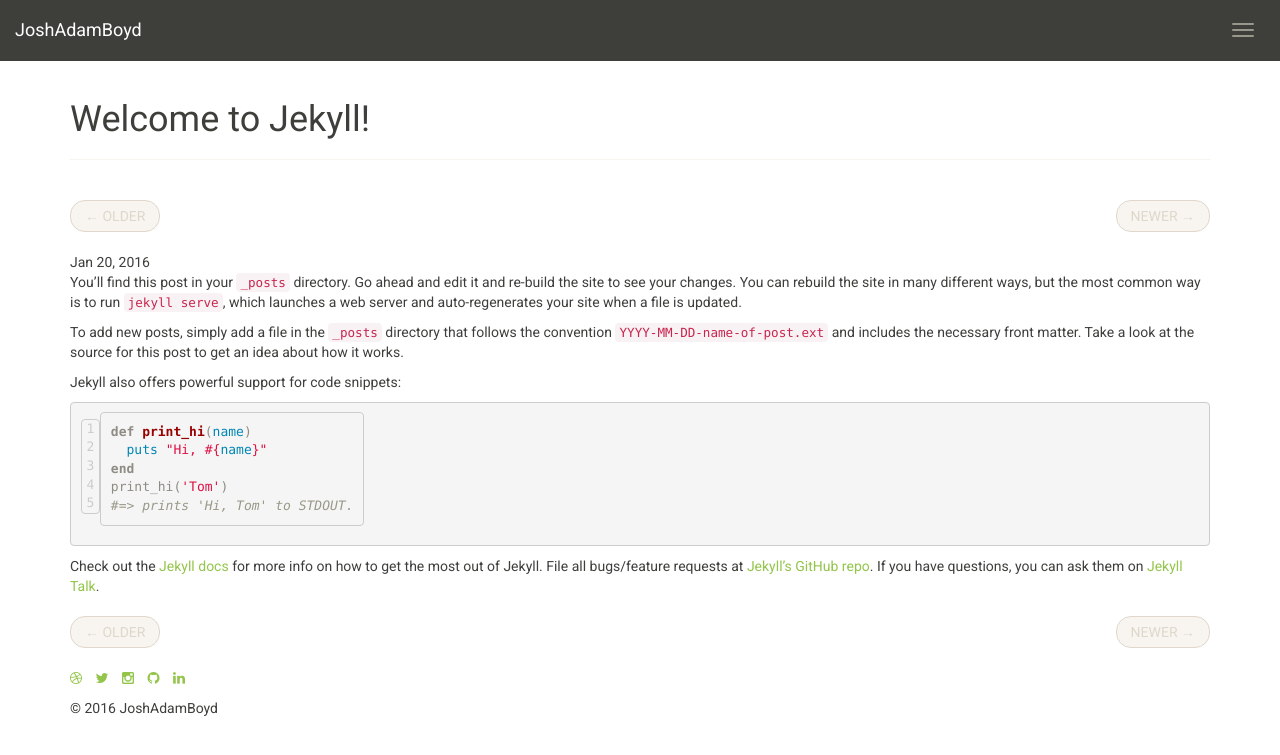
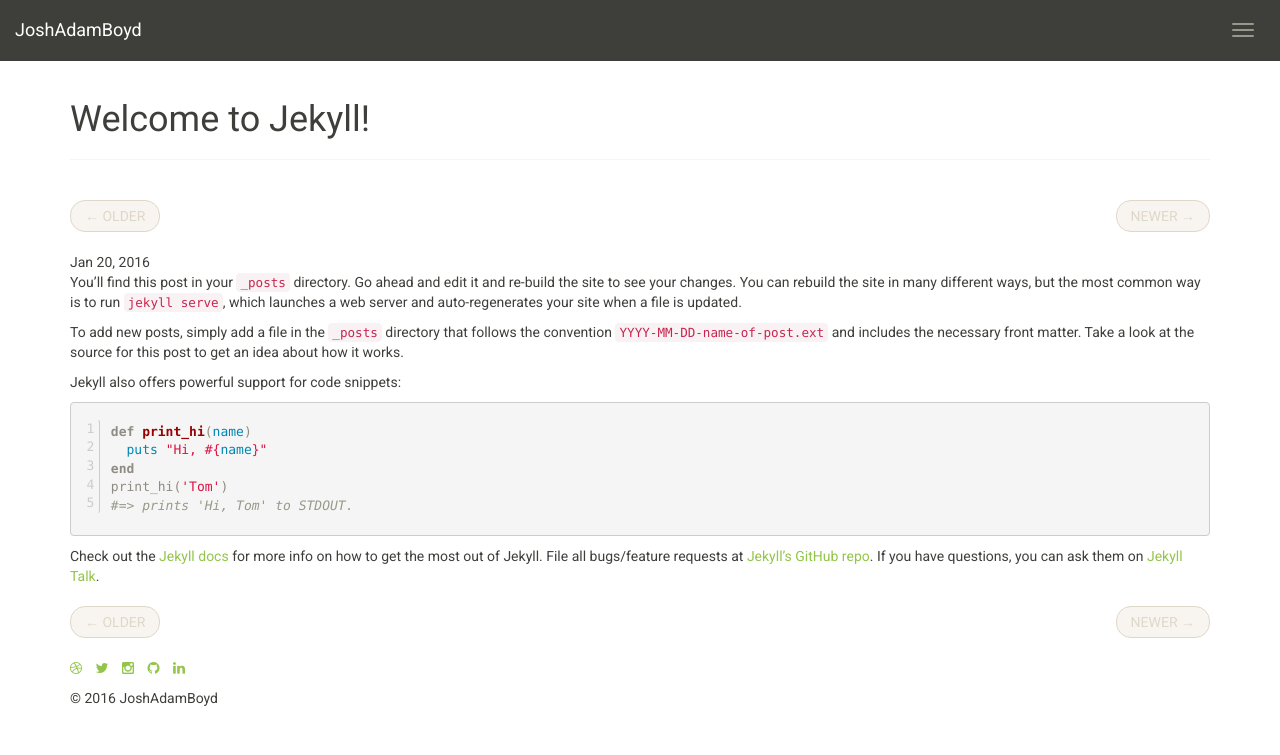
Before and after one commit to joshadamboyd/joshadamboyd.github.io, a Jekyll site: the page built from _posts/2016-01-20-welcome-to-jekyll.md, in a window 1280 px wide. Shown: the top 755 px of the page. Built offline with Jekyll 4.4.1, drawn with Linux system fonts in a browser that asks for light colours.

Commit message:
Clean up code highlight

```diff
--- a/_sass/_highlight.scss
+++ b/_sass/_highlight.scss
@@ -1,5 +1,9 @@
 .highlight {
-  pre code { display: block; white-space: pre; overflow-x: auto; word-wrap: normal; }
+  pre {
+    code { display: block; white-space: pre; overflow-x: auto; word-wrap: normal; }
+
+    pre { border-color: transparent; margin-bottom: 0; }
+  }
 
   .lineno { color: #ccc; display:inline-block; padding: 0 5px; border-right:1px solid #ccc; }
 
```
